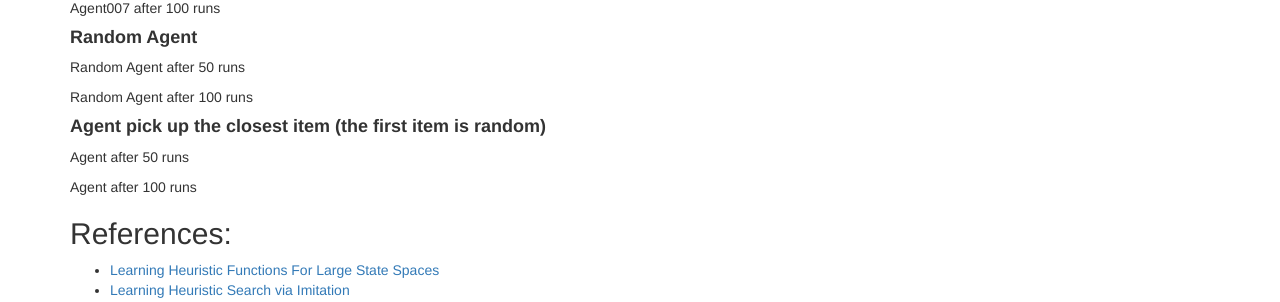
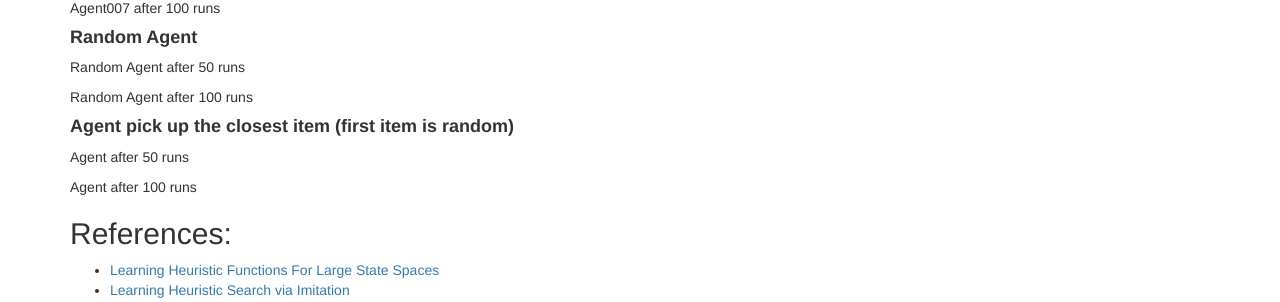
Before and after one commit to KumarHX/Agent007, a Jekyll site: the page built from docs/final.md, in a window 1280 px wide and 900 px high, scrolled down 1447 px. Shown: the part 380-682 px from the top of the window. Built offline with Jekyll 4.4.1, drawn with Linux system fonts in a browser that asks for light colours.

Commit message:
Update final.md

```diff
--- a/docs/final.md
+++ b/docs/final.md
@@ -40,7 +40,7 @@ Random Agent after 50 runs
 
 Random Agent after 100 runs
 
-#### **Agent pick up the closest item (the first item is random)**
+#### **Agent pick up the closest item (first item is random)**
 Agent after 50 runs
 
 Agent after 100 runs
```
